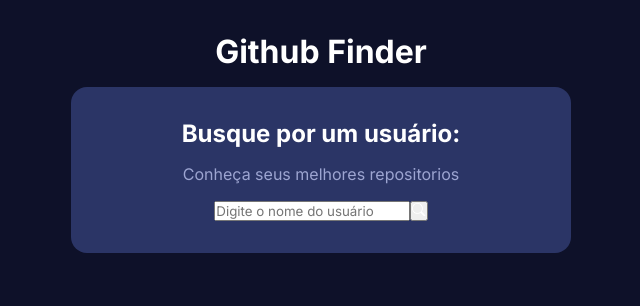
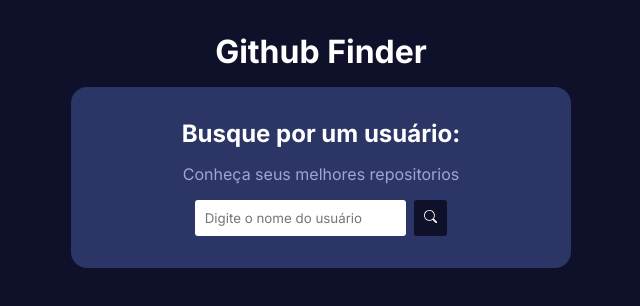
Before and after one commit to Greedddddd/API-do-github, a React (Vite) app in the folder github_finder/: page / in a window 1280 px wide. Shown: the top 306 px of the page, without its empty margins (319-959 px from the left). Built offline with nearby package versions, Linux system fonts and the light colour scheme.

Commit message:
8.1 commit

```diff
--- a/github_finder/src/components/Search.module.css
+++ b/github_finder/src/components/Search.module.css
@@ -13,3 +13,21 @@
 .search p {
     color: #9da5d1;
 }
+
+.search_container{
+    display: flex;
+    gap: .5rem;
+}
+
+.search_container input,
+.search_container button{
+    padding: .6rem;
+    border-radius: 3px;
+    border: none;
+    color: #2b3566;
+}
+
+.search_container button{
+    background-color: #0e1129;
+    cursor: pointer;
+}
--- a/github_finder/src/components/Search.tsx
+++ b/github_finder/src/components/Search.tsx
@@ -15,7 +15,7 @@ const Search = ({loadUser}: SearchProps) => {
         <div className={classes.search}>
             <h2>Busque por um usuário:</h2>
             <p>Conheça seus melhores repositorios</p>
-            <div>
+            <div className={classes.search_container}>
               <input type="text" placeholder="Digite o nome do usuário" onChange={(e) => setUserName(e.target.value)}/>
                <button onClick={() => loadUser(userName)}>
                     <BsSearch />
```
